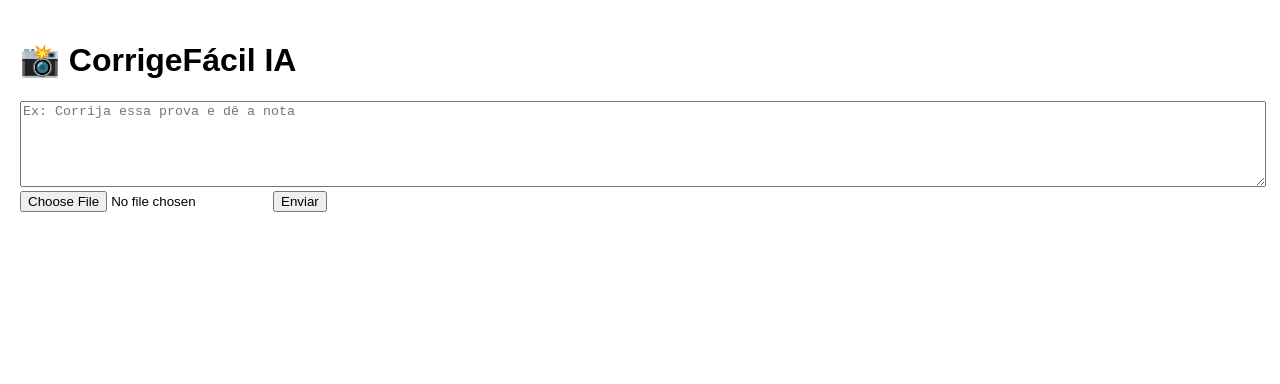
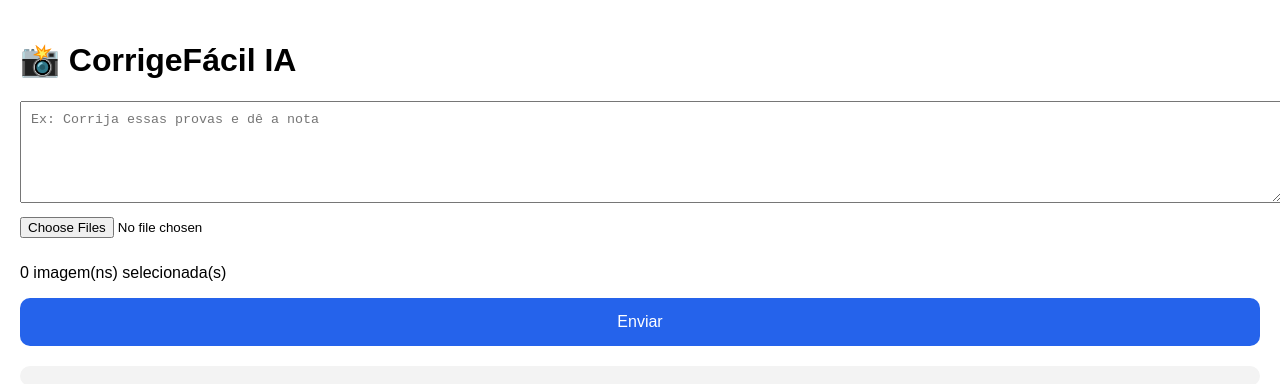
Before and after one commit to maafernandesn/corrige-facil, a Next.js app: page / in a window 1280 px wide. Shown: the top 384 px of the page. Built offline with nearby package versions, Linux system fonts and the light colour scheme.

Commit message:
Atualizar o page.js

```diff
--- a/app/page.js
+++ b/app/page.js
@@ -3,56 +3,98 @@
 import { useState } from "react";
 
 export default function Home() {
-  const [img, setImg] = useState(null);
+  const [imgs, setImgs] = useState([]);
   const [pergunta, setPergunta] = useState("");
   const [resposta, setResposta] = useState("");
 
   const enviar = async () => {
-    if (!img) {
-      alert("Envie a imagem");
+    if (!imgs.length) {
+      alert("Envie pelo menos uma imagem");
       return;
     }
 
-    setResposta("Analisando... ⏳");
+    try {
+      setResposta("Analisando imagens... ⏳");
 
       const r = await fetch("/api/corrigir", {
         method: "POST",
         headers: {
           "Content-Type": "application/json"
         },
-      body: JSON.stringify({ img, pergunta })
+        body: JSON.stringify({ imgs, pergunta })
       });
 
       const data = await r.json();
-    setResposta(data.resultado || data.erro);
+
+      setResposta(data.resultado || data.erro || "Sem resposta");
+
+    } catch (err) {
+      setResposta("Erro na conexão ❌");
+    }
   };
 
   return (
-    <div style={{ padding: 20 }}>
+    <div style={{ padding: 20, fontFamily: "Arial" }}>
       <h1>📸 CorrigeFácil IA</h1>
 
       <textarea
-        placeholder="Ex: Corrija essa prova e dê a nota"
+        placeholder="Ex: Corrija essas provas e dê a nota"
         value={pergunta}
         onChange={(e) => setPergunta(e.target.value)}
-        style={{ width: "100%", height: 80 }}
+        style={{
+          width: "100%",
+          height: 80,
+          marginBottom: 10,
+          padding: 10
+        }}
       />
 
       <input
         type="file"
         accept="image/*"
-        capture="environment"
+        multiple
         onChange={(e) => {
-          const file = e.target.files[0];
+          const files = Array.from(e.target.files);
+
+          files.forEach(file => {
             const reader = new FileReader();
-          reader.onloadend = () => setImg(reader.result);
+            reader.onloadend = () => {
+              setImgs(prev => [...prev, reader.result]);
+            };
             reader.readAsDataURL(file);
+          });
         }}
+        style={{ marginBottom: 10 }}
       />
 
-      <button onClick={enviar}>Enviar</button>
+      <p>{imgs.length} imagem(ns) selecionada(s)</p>
 
-      <pre style={{ marginTop: 20 }}>{resposta}</pre>
+      <button
+        onClick={enviar}
+        style={{
+          width: "100%",
+          padding: 15,
+          backgroundColor: "#2563eb",
+          color: "white",
+          border: "none",
+          borderRadius: 10,
+          fontSize: 16
+        }}
+      >
+        Enviar
+      </button>
+
+      <pre
+        style={{
+          marginTop: 20,
+          background: "#f3f3f3",
+          padding: 10,
+          borderRadius: 10,
+          whiteSpace: "pre-wrap"
+        }}
+      >
+        {resposta}
+      </pre>
     </div>
   );
 }
```
Lines whose indentation alone changed are shown as unchanged.
